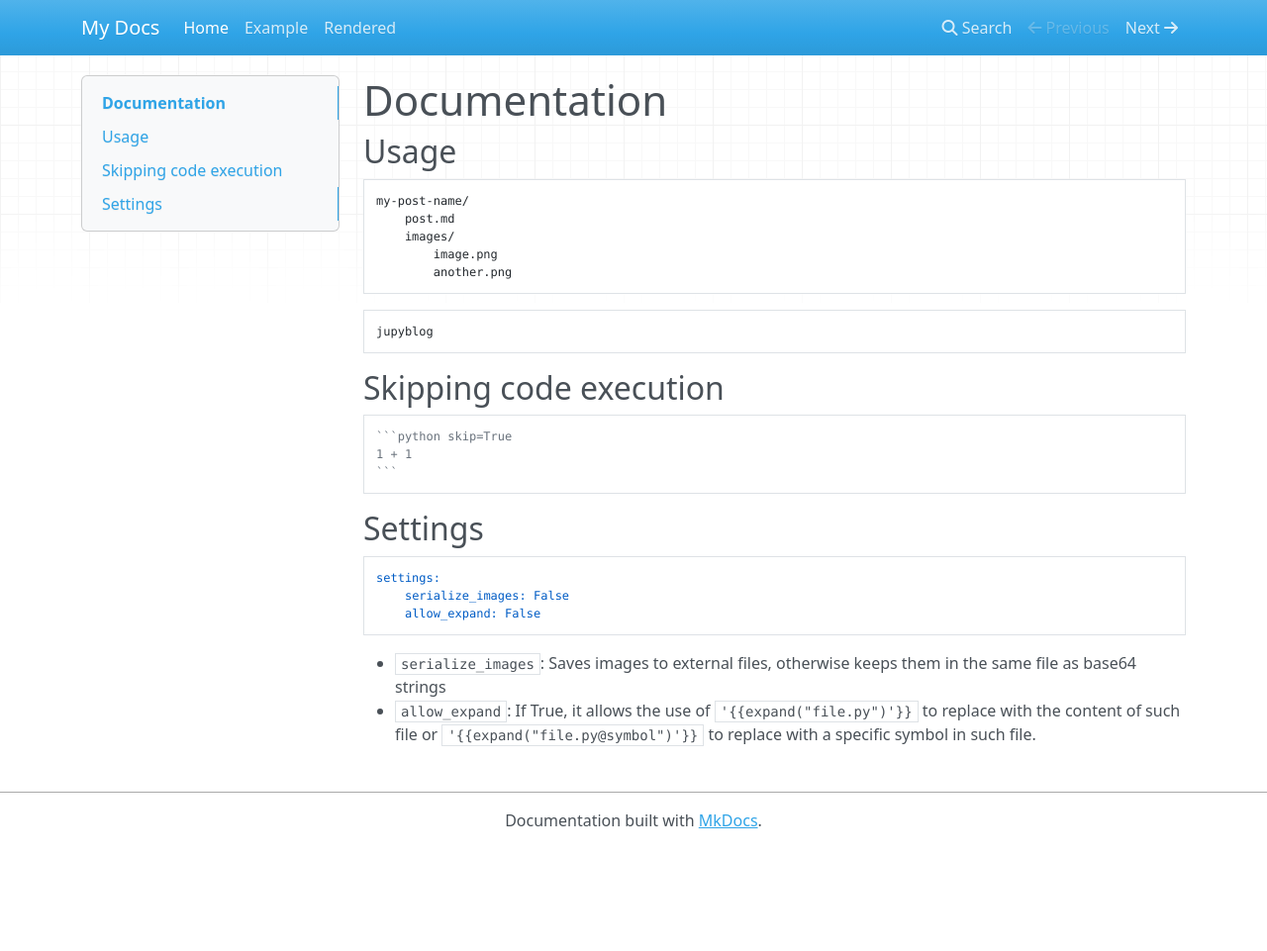
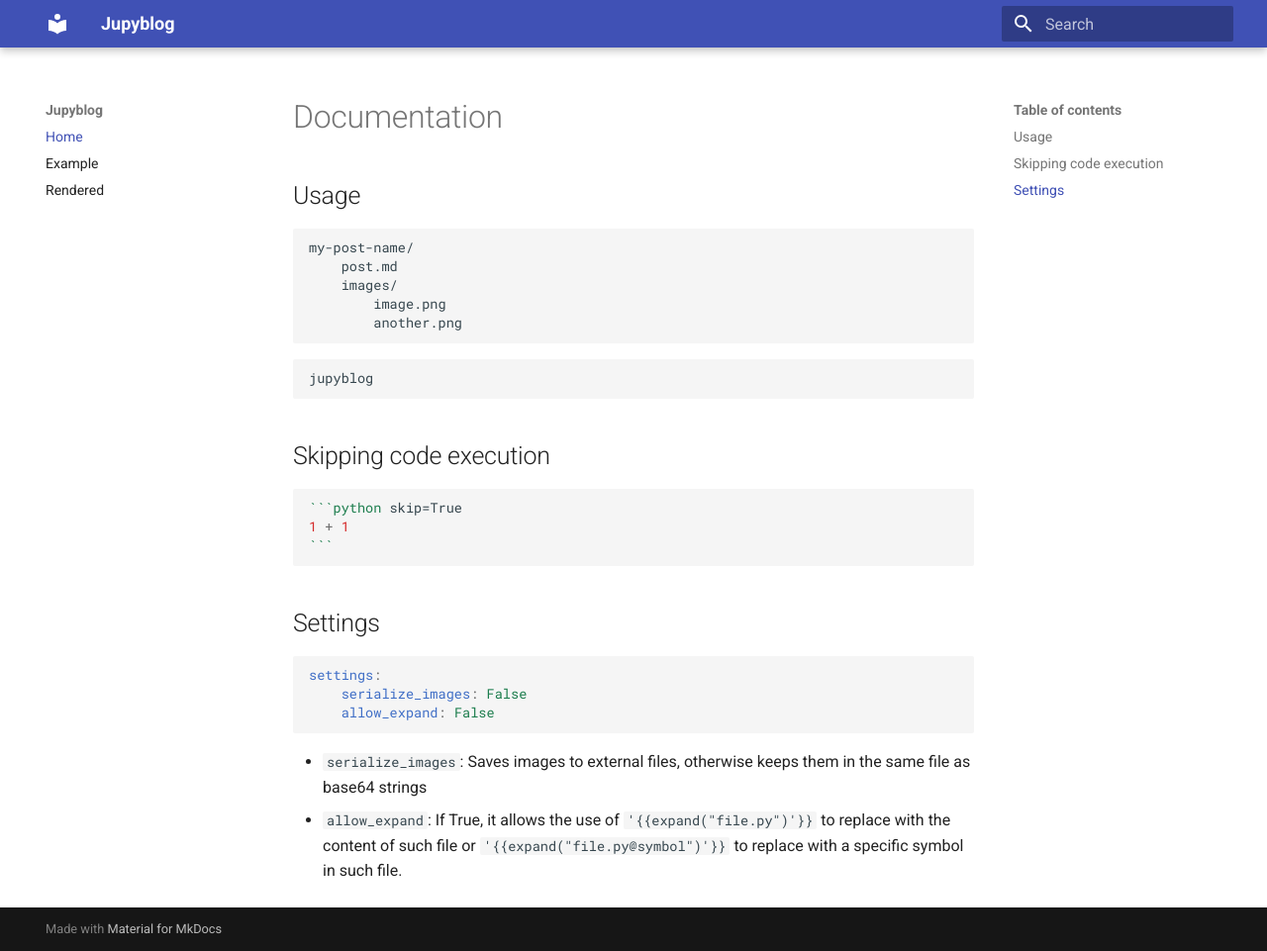
Before and after one commit to ploomber/jupyblog, an MkDocs documentation site: the page built from docs/index.md, in a window 1280 px wide and 961 px high. Shown: the whole window at 99% size. Built offline with MkDocs 1.6.1 and Material for MkDocs 9.7.7, drawn with Linux system fonts in a browser that asks for light colours; nearby versions of some CDN libraries.

Commit message:
changes docs theme

```diff
--- a/mkdocs.yml
+++ b/mkdocs.yml
@@ -1,6 +1,12 @@
-site_name: My Docs
+site_name: Jupyblog
 site_url: https://example.com/
+theme:
+  name: material
 nav:
   - Home: index.md
   - Example: post.md
   - Rendered: output/docs.md
+# https://github.com/squidfunk/mkdocs-material/issues/156#issuecomment-691507925
+markdown_extensions:
+  - pymdownx.highlight
+  - pymdownx.superfences
--- a/setup.py
+++ b/setup.py
@@ -40,6 +40,7 @@ DEV = [
     'yapf',
     'flake8',
     'mkdocs',
+    'mkdocs-material',
     'invoke',
     # for plotting example
     'matplotlib',
```
